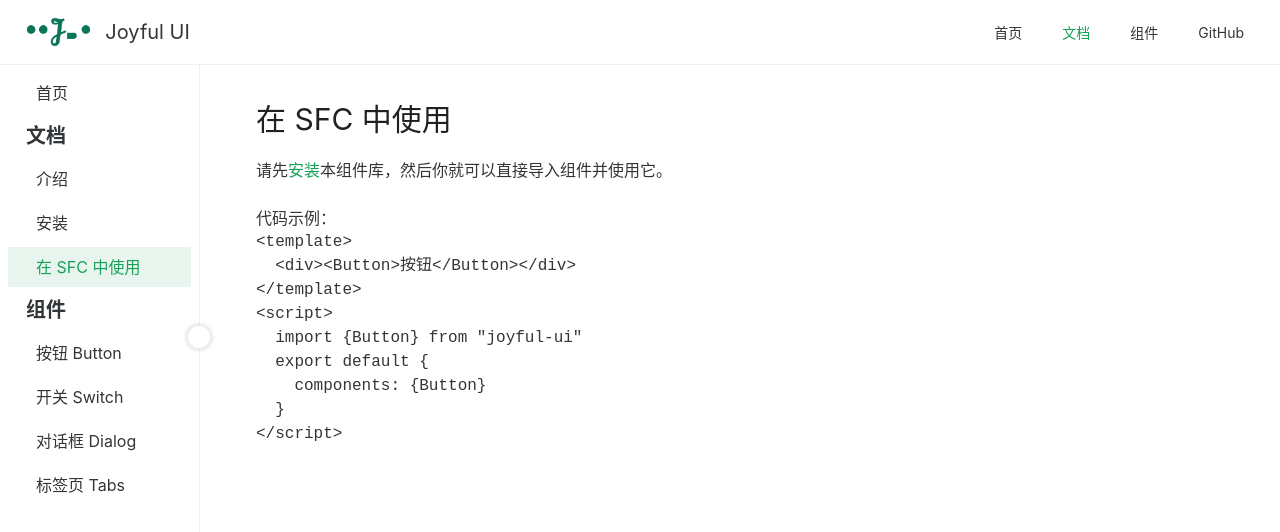
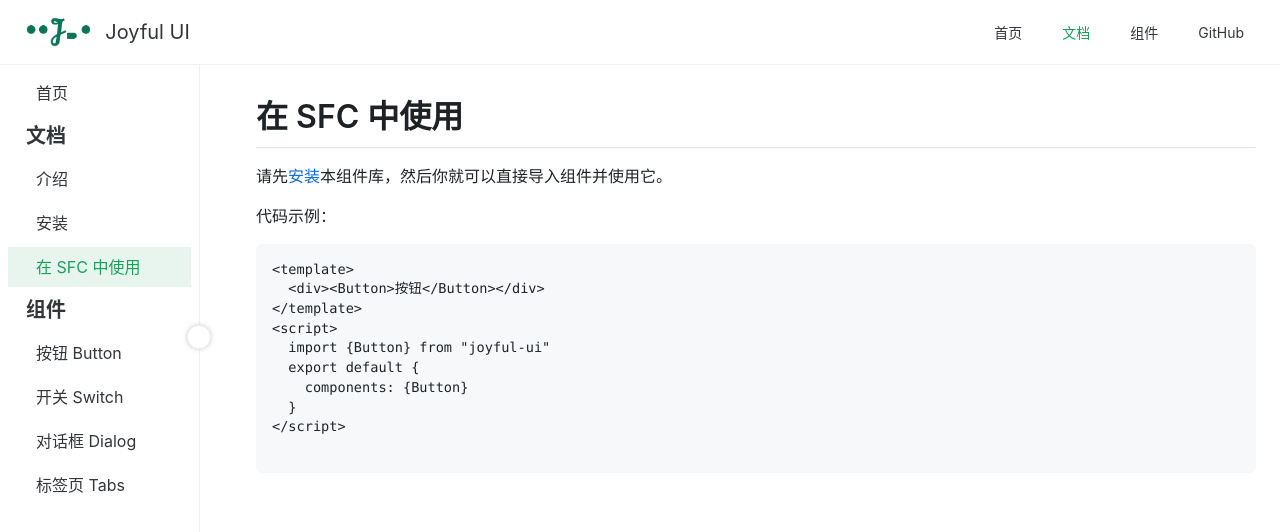
Before and after one commit to 12callie/joyful-ui-old, a Vue app: page /joyful/doc/usage in a window 1280 px wide. Shown: the top 532 px of the page. Built offline with nearby package versions, Linux system fonts and the light colour scheme.

Commit message:
引入github-markdown-css

```diff
--- a/package.json
+++ b/package.json
@@ -9,6 +9,7 @@
     "preview": "vite preview"
   },
   "dependencies": {
+    "github-markdown-css": "^5.2.0",
     "sass": "1.54.5",
     "vue": "^3.2.45",
     "vue-router": "4"
--- a/src/main.ts
+++ b/src/main.ts
@@ -3,6 +3,7 @@ import "./lib/joyfulLib.scss";
 import { createApp } from "vue";
 import App from "./App.vue";
 import { router } from "./router";
+import "github-markdown-css";
 
 const app = createApp(App);
 app.use(router);
--- a/src/views/Install.vue
+++ b/src/views/Install.vue
@@ -1,11 +1,10 @@
 <template>
-  <article>
+  <article class="markdown-body">
     <h1>安装</h1>
     <p class="notice">注意，joyful-ui 仅支持 Vue3。</p>
     <br />
     <p>使用 npm 安装</p>
     <pre>npm install joyful-ui</pre>
-    <br />
     <p>使用 yarn 安装</p>
     <pre>yarn add joyful-ui</pre>
   </article>
--- a/src/views/Intro.vue
+++ b/src/views/Intro.vue
@@ -1,10 +1,8 @@
 <template>
-  <article>
+  <article class="markdown-body">
     <h1>介绍</h1>
     <p>Joyful UI 是一个 Vue3 的组件库。</p>
-    <br />
     <p>要了解如何安装，参见<a href="/joyful/doc/install">安装</a>。</p>
-    <br />
     <p>
       这个项目的初衷并不是真的要做出一个很牛的组件库，完全是出于学习 Vue3
       的新特性而写。所以我要再次强调，不要将此 UI 库用于生产环境。
--- a/src/views/Usage.vue
+++ b/src/views/Usage.vue
@@ -1,11 +1,10 @@
 <template>
-  <article>
+  <article class="markdown-body">
     <h1>在 SFC 中使用</h1>
     <p>
       请先<a href="/joyful/doc/install">安装</a
       >本组件库，然后你就可以直接导入组件并使用它。
     </p>
-    <br />
     <p>代码示例：</p>
     <pre>
 &lt;template&gt;
```
Also changed, not shown: 1 other file (tests, documents, lock files or other folders).
